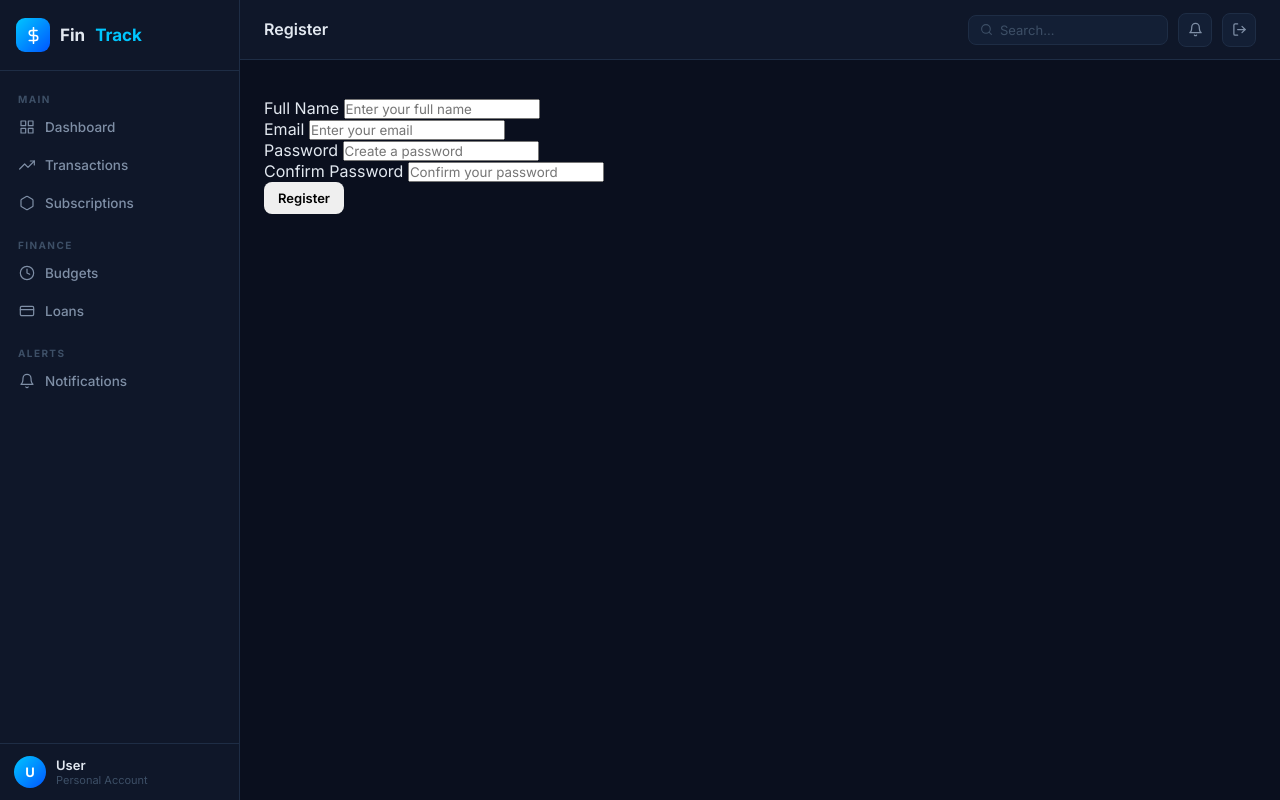
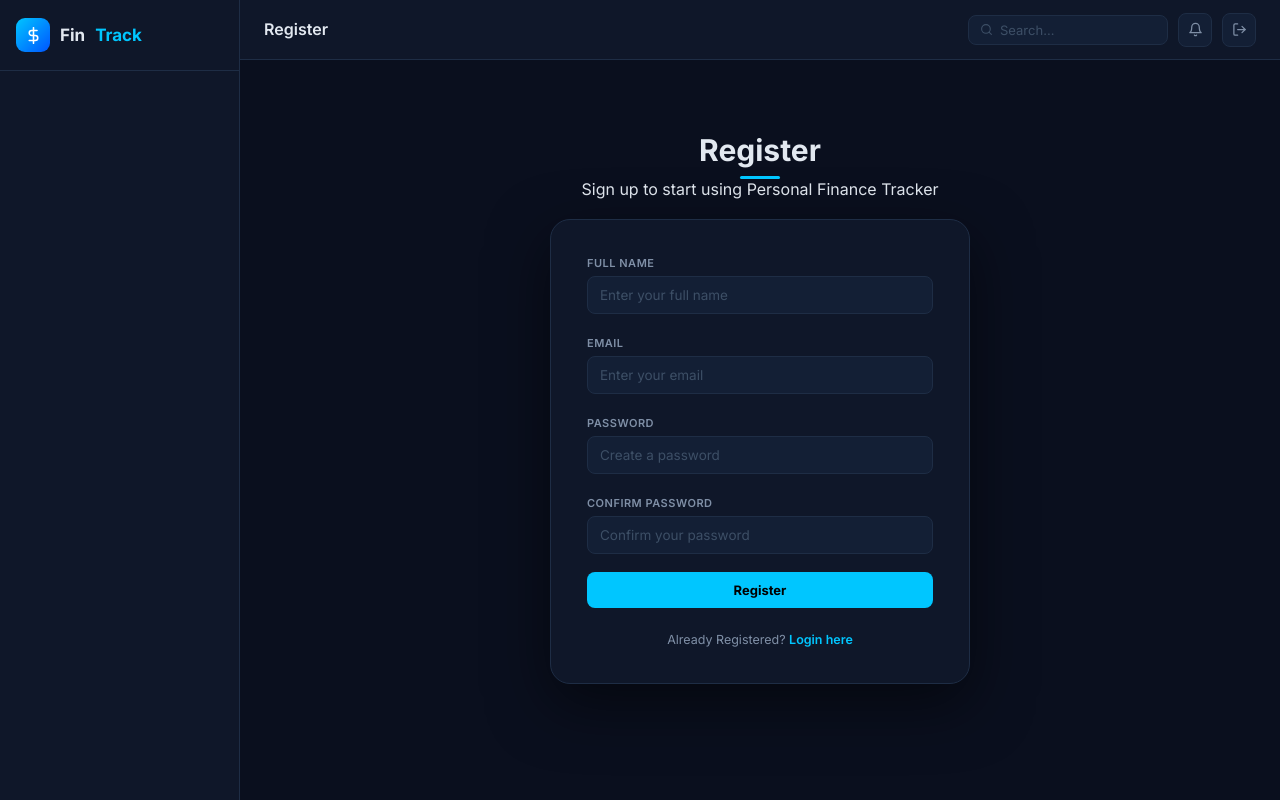
Before and after one commit to Shruti160206/PersonalFinanceTrackerDBMSproject, a Flask app: page /register in a window 1280 px wide. Run offline with Flask 3, Linux system fonts and the light colour scheme; parts of the project's set-up code (start-up, migrations or seed data) failed here and were passed over.

Commit message:
fixed css styling and url references

```diff
--- /dev/null
+++ b/static/css/auth.css
@@ -0,0 +1,164 @@
+.form-container {
+    width: 100%;
+    display: flex;
+    justify-content: center;
+    margin: 20px;
+}
+
+.form-box {
+    width: 100%;
+    max-width: 420px;
+
+    padding: 36px;
+    border-radius: 20px;
+
+    background: var(--surface);
+    border: 1px solid var(--border);
+
+    box-shadow: 0 20px 60px rgba(0, 0, 0, 0.5);
+
+    display: flex;
+    flex-direction: column;
+    gap: 18px;
+
+    animation: fadeUp 0.3s ease;
+}
+
+@keyframes fadeUp {
+    from {
+        opacity: 0;
+        transform: translateY(12px);
+    }
+    to {
+        opacity: 1;
+        transform: translateY(0);
+    }
+}
+
+.input-group {
+    display: flex;
+    flex-direction: column;
+    gap: 6px;
+}
+
+.input-group label {
+    font-size: 11px;
+    font-weight: 600;
+    letter-spacing: 0.5px;
+    text-transform: uppercase;
+    color: var(--text2);
+}
+
+.input-group input {
+    width: 100%;
+    padding: 10px 12px;
+
+    border-radius: 8px;
+    border: 1px solid var(--border);
+
+    background: var(--card);
+    color: var(--text1);
+
+    font-size: 13.5px;
+
+    transition: border-color 0.2s, box-shadow 0.2s;
+}
+
+.input-group input::placeholder {
+    color: var(--text3);
+}
+
+.input-group input:focus {
+    outline: none;
+    border-color: var(--accent);
+    box-shadow: 0 0 0 3px rgba(0, 198, 255, 0.12);
+}
+
+.btn {
+    display: inline-flex;
+    align-items: center;
+    justify-content: center;
+
+    gap: 6px;
+    padding: 10px 14px;
+    border-radius: 8px;
+
+    background: var(--accent);
+    color: #000;
+
+    font-weight: 700;
+    font-size: 13px;
+
+    border: none;
+    cursor: pointer;
+
+    transition: all 0.15s ease;
+    text-align: center;
+}
+
+.btn:hover {
+    background: #33d4ff;
+    box-shadow: 0 0 18px rgba(0, 198, 255, 0.25);
+}
+
+.form-box .input-group + .input-group {
+    margin-top: 4px;
+}
+
+.auth-title {
+    text-align: center;
+    margin-bottom: 28px;
+}
+
+.auth-title h1 {
+    font-size: 30px;
+    font-weight: 800;
+    color: var(--text1);
+    position: relative;
+    display: inline-block;
+}
+
+.auth-title h1::after {
+    content: '';
+    display: block;
+    width: 40px;
+    height: 3px;
+    margin: 8px auto 0;
+
+    background: var(--accent);
+    border-radius: 99px;
+}
+
+.auth-title {
+    text-align: center;
+    margin-bottom: 0;
+}
+
+.auth-container {
+    min-height: 80vh;
+    display: flex;
+    flex-direction: column;
+    align-items: center;
+    justify-content: center;
+}
+
+.auth-footer {
+    text-align: center;
+    font-size: 12.5px;
+    color: var(--text2);
+
+    margin-top: 6px;
+}
+
+.auth-footer a {
+    color: var(--accent);
+    font-weight: 600;
+    text-decoration: none;
+
+    transition: color 0.15s ease;
+}
+
+.auth-footer a:hover {
+    color: #33d4ff;
+    text-decoration: underline;
+}
--- a/templates/base.html
+++ b/templates/base.html
@@ -25,6 +25,7 @@
       Fin<span>Track</span>
     </div>
 
+    {% if current_user.is_authenticated %}
     <nav>
       <p class="nav-section">Main</p>
 
@@ -100,6 +101,7 @@
         <div class="user-role">Personal Account</div>
       </div>
     </div>
+    {% endif %}
 
   </aside>
   <!-- /SIDEBAR -->
--- a/templates/budgets.html
+++ b/templates/budgets.html
@@ -76,7 +76,7 @@
         </svg>
       </button>
     </div>
-    <form method="POST" action="{{ url_for('add_budget') }}">
+    <form method="POST" action="{{ url_for('budgets') }}">
       {{ form.hidden_tag() if form is defined }}
 
       <div class="form-group">
--- a/templates/register.html
+++ b/templates/register.html
@@ -4,11 +4,15 @@
 {% block page_title %}Register{% endblock %}
 
 {% block styles %}
-<link rel="stylesheet" href="{{ url_for('static', filename='css/register.css') }}">
+<link rel="stylesheet" href="{{ url_for('static', filename='css/auth.css') }}">
 {% endblock %}
 
 {% block content %}
-
+<div class="auth-container">
+  <div class="auth-title">
+    <h1>Register</h1>
+    <p>Sign up to start using Personal Finance Tracker</p>
+  </div>
 <div class="form-container">
 
   <form method="POST" action="{{ url_for('register') }}" class="form-box">
@@ -57,8 +61,14 @@
       Register
     </button>
 
+    <div class="auth-footer">
+      Already Registered?
+      <a href="{{ url_for('login') }}">Login here</a>
+    </div>
+
   </form>
 
 </div>
+</div>
 
 {% endblock %}
--- a/templates/transactions.html
+++ b/templates/transactions.html
@@ -88,7 +88,7 @@
         </svg>
       </button>
     </div>
-    <form method="POST" action="{{ url_for('add_transaction') }}">
+    <form method="POST" action="{{ url_for('transactions') }}">
       {{ form.hidden_tag() if form is defined }}
 
       <div class="form-group">
```
Also changed, not shown: templates/login.html (+11 -5 lines).
